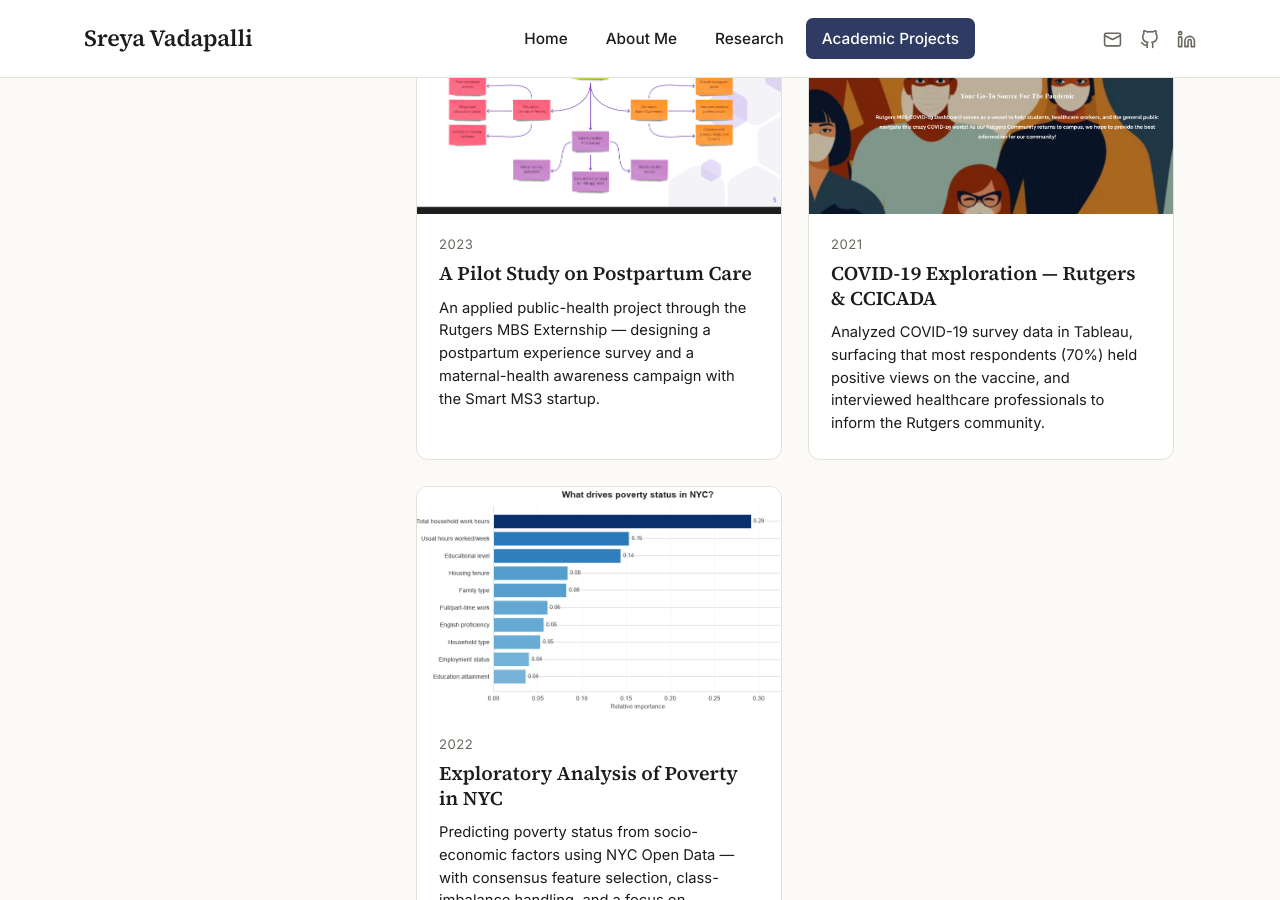
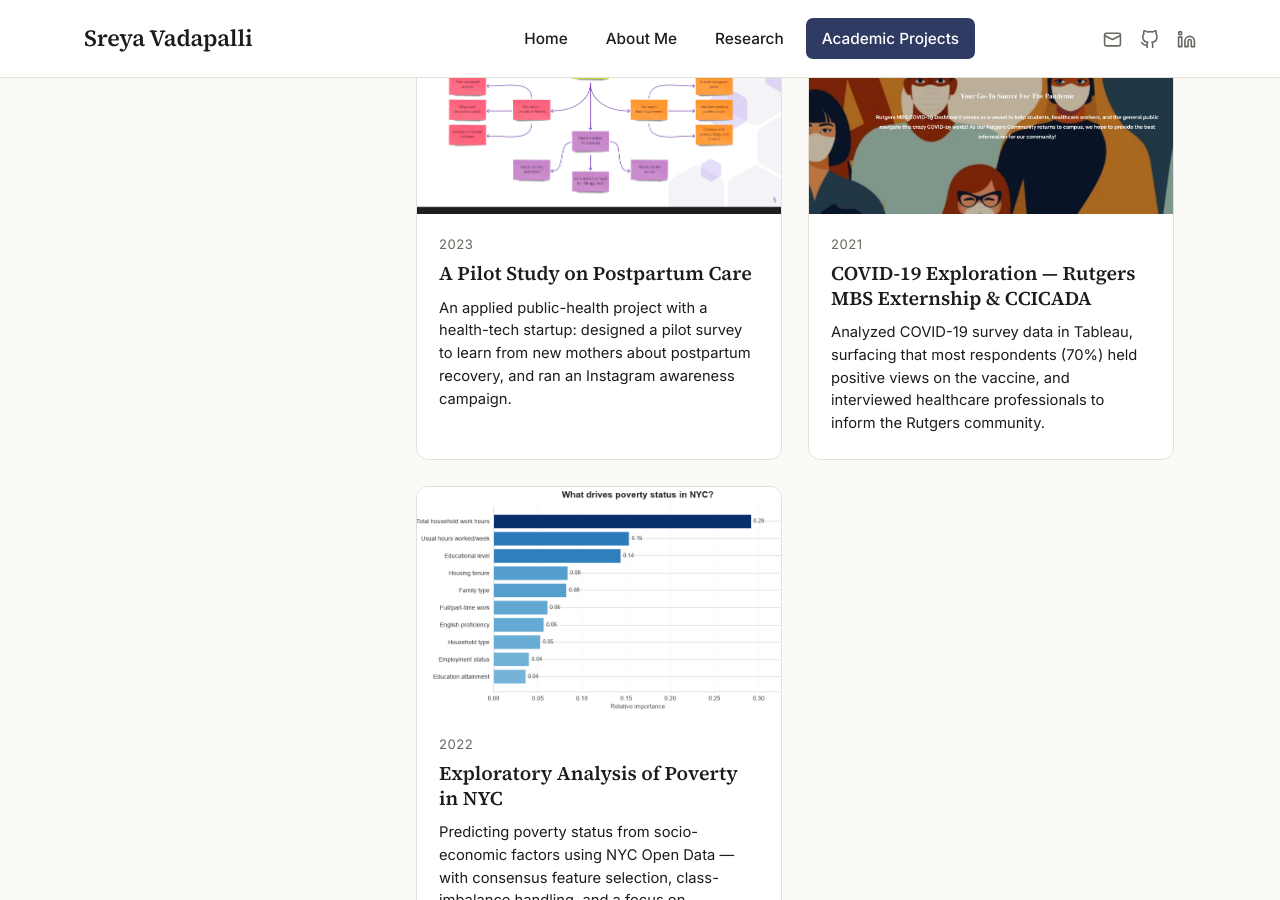
Before and after one commit to SreyaVadapalli/SreyaVadapalli.github.io, a Jekyll site: the page built from academic-projects.html, in a window 1280 px wide and 900 px high, scrolled down 727 px. Built offline with Jekyll 4.4.1, drawn with Linux system fonts in a browser that asks for light colours.

Commit message:
academic projects

```diff
--- a/academic-projects.html
+++ b/academic-projects.html
@@ -31,16 +31,16 @@ permalink: /academic-projects/
     </div>
   </a>
 
-  <a class="proj-card" href="{{ '/projects/smart-ms3/' | relative_url }}">
+  <a class="proj-card">
     <div class="proj-img">
       <img src="{{ '/assets/images/smart-ms3-cover.png' | relative_url }}" alt="Smart MS3 Postpartum Care">
     </div>
     <div class="proj-body">
       <div class="proj-year">2023</div>
       <h3 class="proj-title">A Pilot Study on Postpartum Care</h3>
-      <p class="proj-desc">An applied public-health project through the Rutgers MBS Externship — designing a postpartum experience survey and a maternal-health awareness campaign with the Smart MS3 startup.</p>
+      <p class="proj-desc">An applied public-health project with a health-tech startup: designed a pilot survey to learn from new mothers about postpartum recovery, and ran an Instagram awareness campaign.</p>
     </div>
-
+  </a>
 
   <a class="proj-card" href="https://covid19rutgersmbs.wixsite.com/results" target="_blank" rel="noopener">
     <div class="proj-img">
@@ -48,7 +48,7 @@ permalink: /academic-projects/
     </div>
     <div class="proj-body">
       <div class="proj-year">2021</div>
-      <h3 class="proj-title">COVID-19 Exploration — Rutgers &amp; CCICADA </h3>
+      <h3 class="proj-title">COVID-19 Exploration — Rutgers MBS Externship &amp; CCICADA </h3>
       <p class="proj-desc">Analyzed COVID-19 survey data in Tableau, surfacing that most respondents (70%) held positive views on the vaccine, and interviewed healthcare professionals to inform the Rutgers community.</p>
     </div>
   </a>
```
Also changed, not shown: projects/Smart-MS3.html (deleted, +0 -54 lines).
